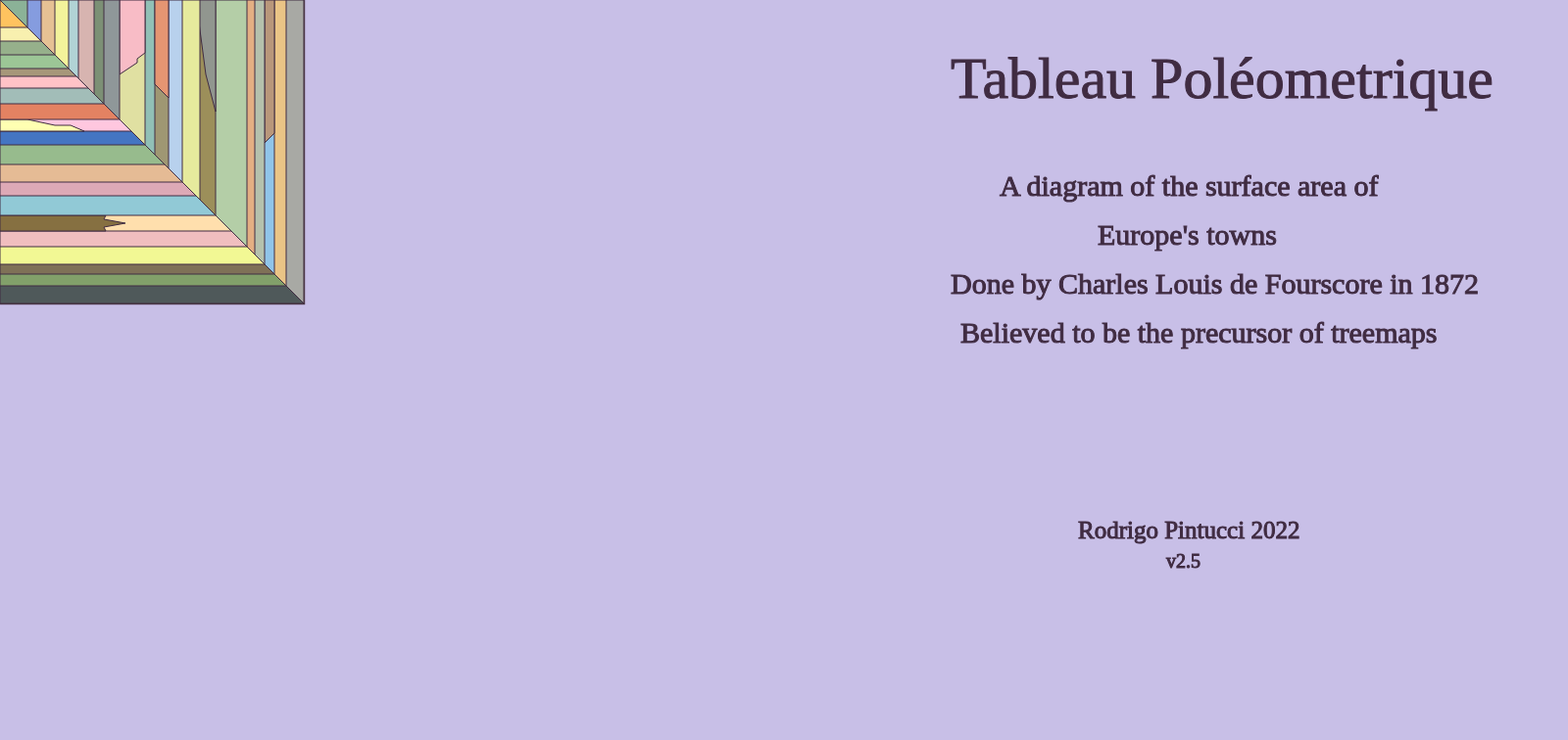
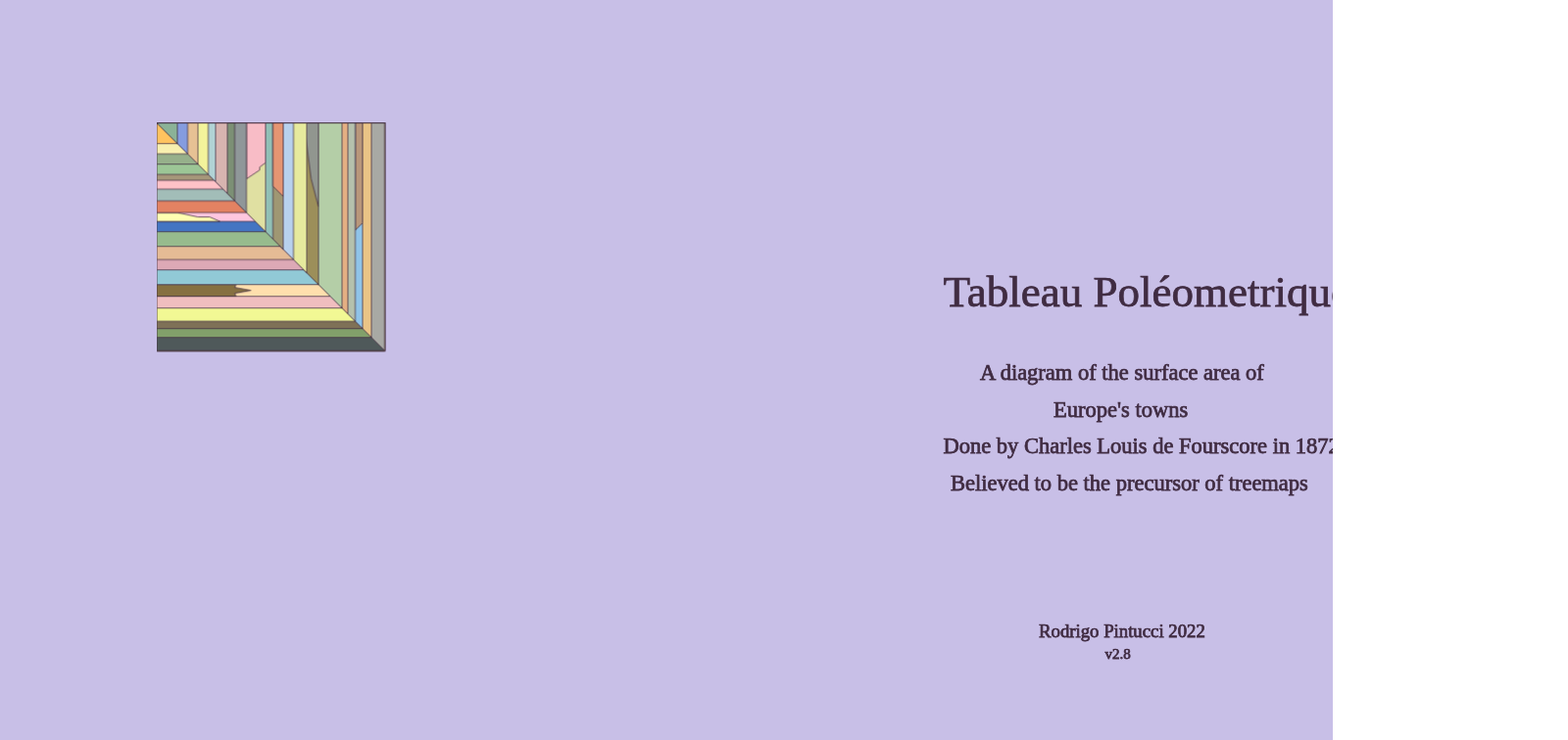
Before and after one commit to RodrigoPintucci/historical, a plain HTML site: page index.html in a window 1280 px wide. Shown: the top 756 px of the page at 98% size, 1600 px wide, since content can reach past the window. Drawn offline with Linux system fonts and the light colour scheme; a web font is replaced by a local one.

Commit message:
scaling down

```diff
--- a/animation.css
+++ b/animation.css
@@ -30,6 +30,7 @@ body {
     padding: 0;
     stroke: rgb(64, 44, 66);
     stroke-width: var(--stroke-width);
+    scale: 0.75;
 }
 
 /* atribuição das classes */
--- a/index.html
+++ b/index.html
@@ -138,13 +138,13 @@
         <polygon points="0,0 28,0 28,28" fill="rgb(139,178,151)"/>
     </g>
     <g>
-        <text x="970" y="100" font-size="60" fill="rgb(64, 44, 66)">Tableau Poléometrique</text>
-        <text x="1020" y="200" font-size="30" fill="rgb(64, 44, 66)">A diagram of the surface area of</text>
-        <text x="1120" y="250" font-size="30" fill="rgb(64, 44, 66)">Europe's towns</text>
-        <text x="970" y="300" font-size="30" fill="rgb(64, 44, 66)">Done by Charles Louis de Fourscore in 1872</text>
-        <text x="980" y="350" font-size="30" fill="rgb(64, 44, 66)">Believed to be the precursor of treemaps</text>
-        <text x="1100" y="550" font-size="25" fill="rgb(64, 44, 66)">Rodrigo Pintucci 2022</text>
-        <text x="1190" y="580" font-size="20" fill="rgb(64, 44, 66)">v2.5</text>
+        <text x="1070" y="250" font-size="60" fill="rgb(64, 44, 66)">Tableau Poléometrique</text>
+        <text x="1120" y="350" font-size="30" fill="rgb(64, 44, 66)">A diagram of the surface area of</text>
+        <text x="1220" y="400" font-size="30" fill="rgb(64, 44, 66)">Europe's towns</text>
+        <text x="1070" y="450" font-size="30" fill="rgb(64, 44, 66)">Done by Charles Louis de Fourscore in 1872</text>
+        <text x="1080" y="500" font-size="30" fill="rgb(64, 44, 66)">Believed to be the precursor of treemaps</text>
+        <text x="1200" y="700" font-size="25" fill="rgb(64, 44, 66)">Rodrigo Pintucci 2022</text>
+        <text x="1290" y="730" font-size="20" fill="rgb(64, 44, 66)">v2.8</text>
     </g>
 </svg>
     <!-- adds interaction.js as a javascript script -->
```
